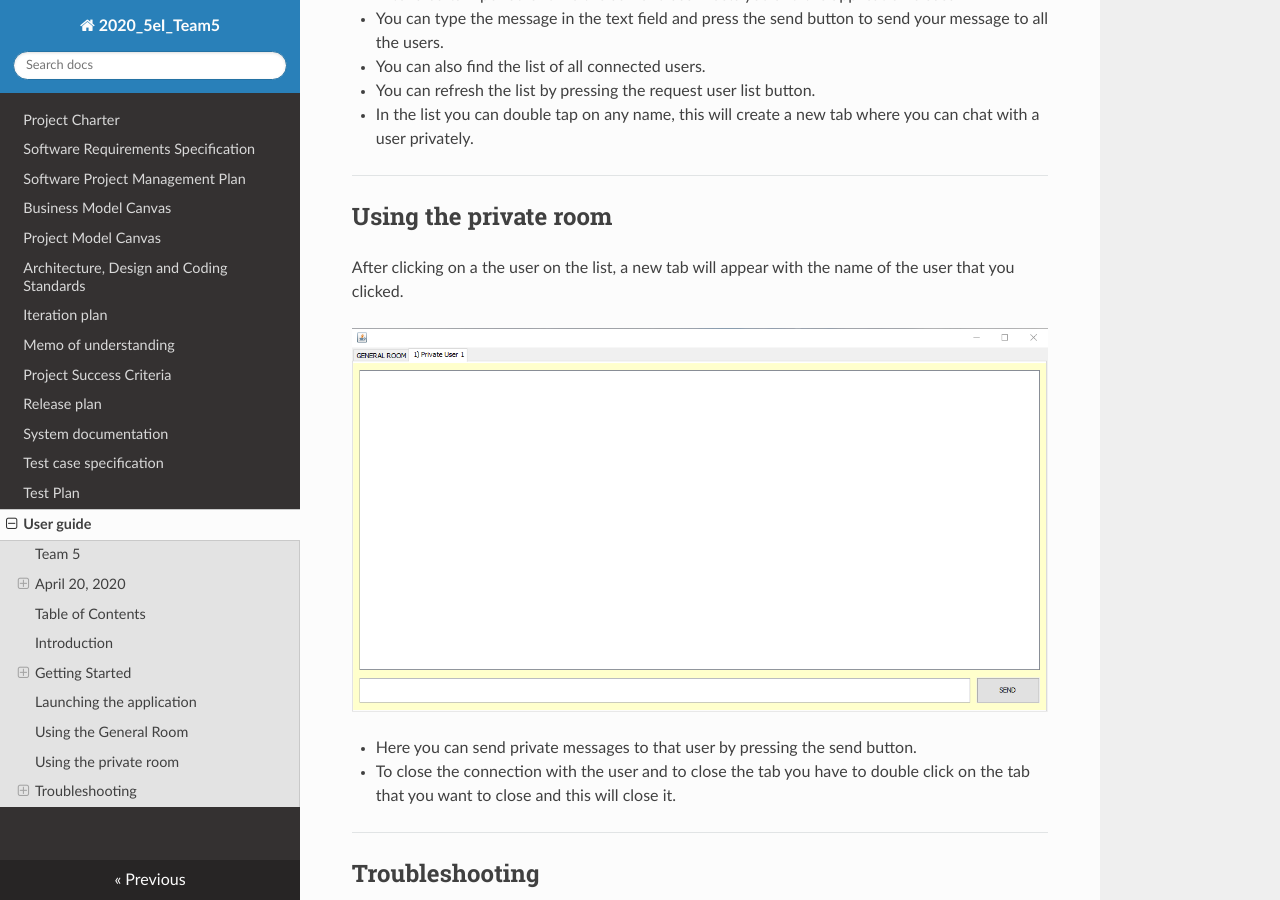
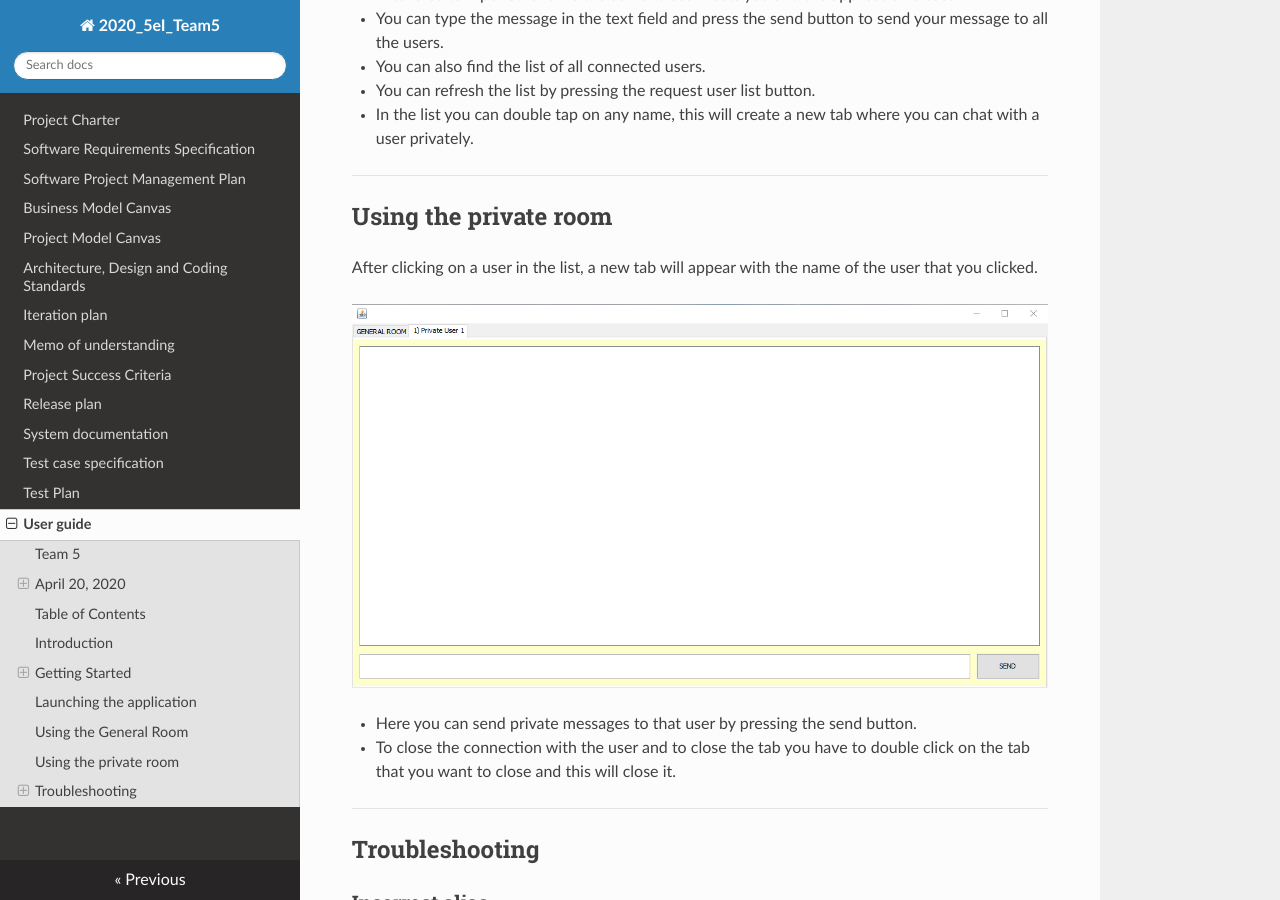
Before and after one commit to albertgj/5Ei_Group5Chat, an MkDocs documentation site: the page built from docs/User guide.md, in a window 1280 px wide and 900 px high, scrolled down 2667 px. Built offline with MkDocs 1.6.1, drawn with Linux system fonts in a browser that asks for light colours; nearby versions of some CDN libraries.

Commit message:
Update User guide.md

```diff
--- a/docs/User guide.md
+++ b/docs/User guide.md
@@ -67,7 +67,7 @@ If the login is succsesful you will see the general chat room.
 
 ___
 ## Using the private room
-After clicking on a the user on the list, a new tab will appear with the name of the user that you clicked.
+After clicking on a user in the list, a new tab will appear with the name of the user that you clicked.
 
 ![](IMMAGINI/private%20chat.png)
 
```
